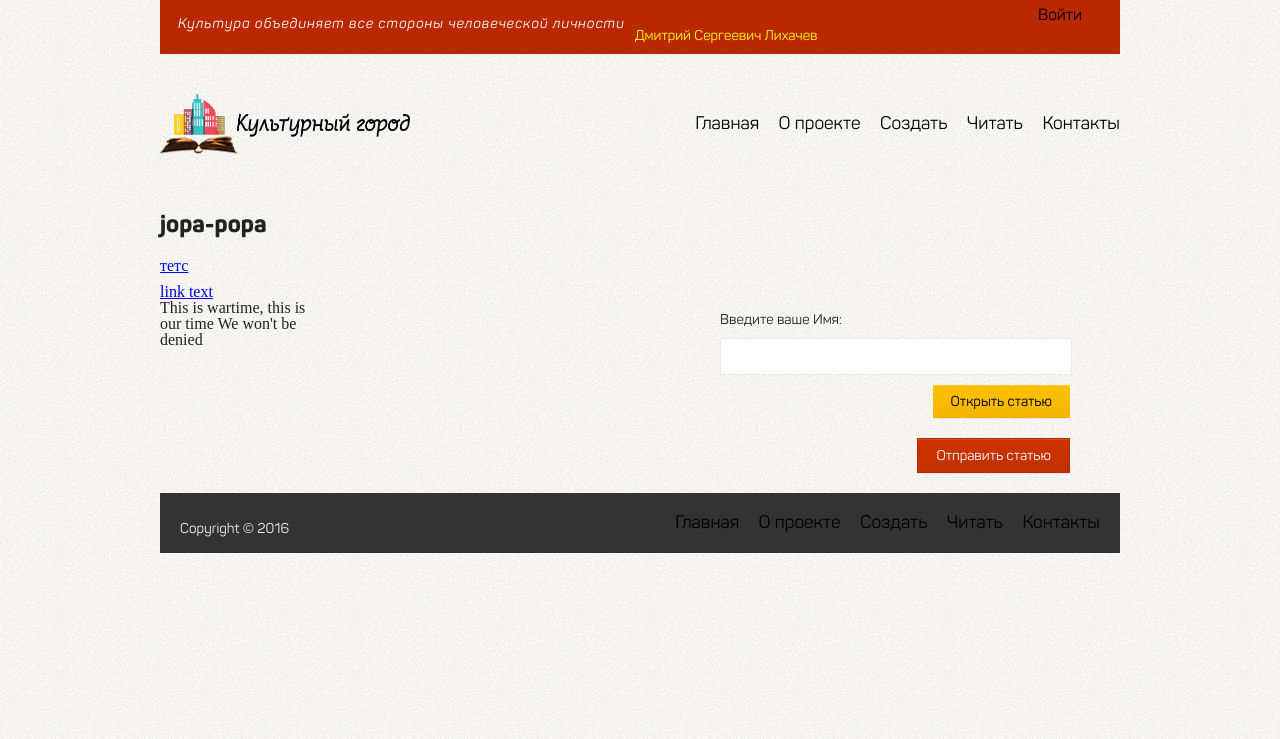
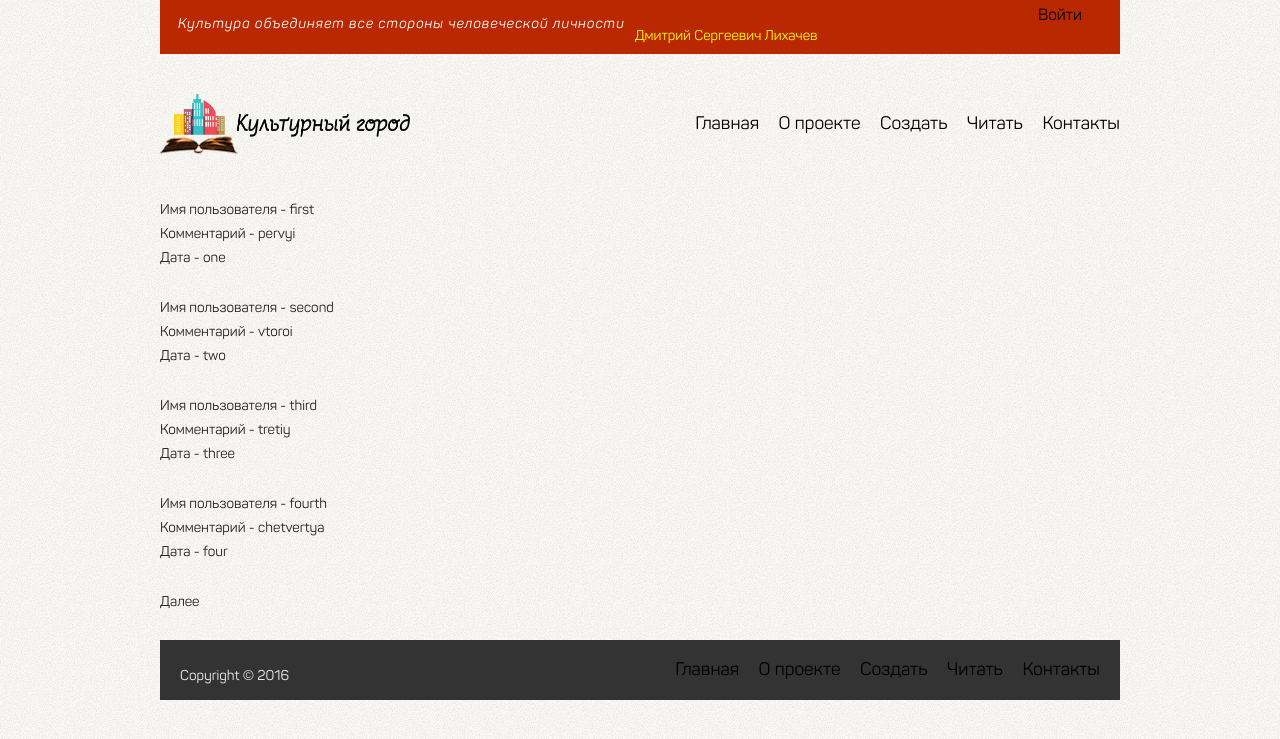
Before and after one commit to Alchick/city-city, a Flask app: page /test.html in a window 1280 px wide. Shown: the top 739 px of the page. Run offline with Flask 2, Linux system fonts and the light colour scheme; some libraries are stand-ins or nearby versions.

Commit message:
little style changes

```diff
--- a/app/templates/test.html
+++ b/app/templates/test.html
@@ -1,41 +1,23 @@
 {% extends "base.html" %}
 {% block content %}
-<h1>jopa-popa</h1>
-<a href="test1.html">тетс</a>
-<p>{{records}}</p>
-<a id="myLink" title="Click to do something"
- href="test1.html" onclick="showMessage({{records}});">link text</a>
+        <div id="user_comment">
+        </div>
+            <p onclick="get_comment()">Далее</p>
 
-<div class='form'>
-  <form action="/test.html" method="POST" enctype="multipart/form-data">
-        {{form.hidden_tag()}}
-       <p>Введите ваше Имя:</p>
-       <!--no need class "send form here" -->
-       {{form.author_name(class="send-form")}}
-        {% for error in form.errors.author_name %}
-        <span style="color:red;" class="flash-error">{{error}}</span>
-        {% endfor %}
-       <input type="file" id="upload" name="userfile" class="uploadk"/>
-       <label for='upload' class="btn yellow"><span>Открыть статью</span></label>
-       {{form.submit(value="Отправить статью", class="btn red")}}
-        {% for error in form.errors.submit %}
-        <span style="color:red;" class="flash-error">{{error}}</span>
-        {% endfor %}
-       </form>
+<script>
+    var data = {{ comment|safe }};
+    var mydiv = document.getElementById('user_comment');
+    for (var i = 0; i <=3; i++){
+        var div = document.createElement('div');
+        div.innerHTML = "<p><span class='comment_fieldi'>Имя пользователя</span> - " + data[i][0] + "</p>" +
+        "<p><span class='comment_fieldi'>Комментарий</span> - " + data[i][1] + "</p>"+
+        "<p><span class='comment_fieldi'>Дата</span> - " + data[i][2] + "</p>" + "<br>";
+        mydiv.appendChild(div);
+        }
+</script>
 
-        {% with messages = get_flashed_messages() %}
-            {% if messages %}
-            <ul>
-                {% for message in messages %}
-                <li><span style="color:red;" class="flash-error">{{ message }}</li>
-                {% endfor %}
-            </ul>
-             {% endif %}
-             {% endwith %}
-  </div>
+<script>
+$('.comment').html("{{comment}}");
 
-
-<div style="width:150px">{{text}}</div>
-
-
+</script>
 {% endblock %}
```
Also changed, not shown: app/config.py (deleted, +0 -55 lines), app/templates/login.html (+3 -7 lines).
